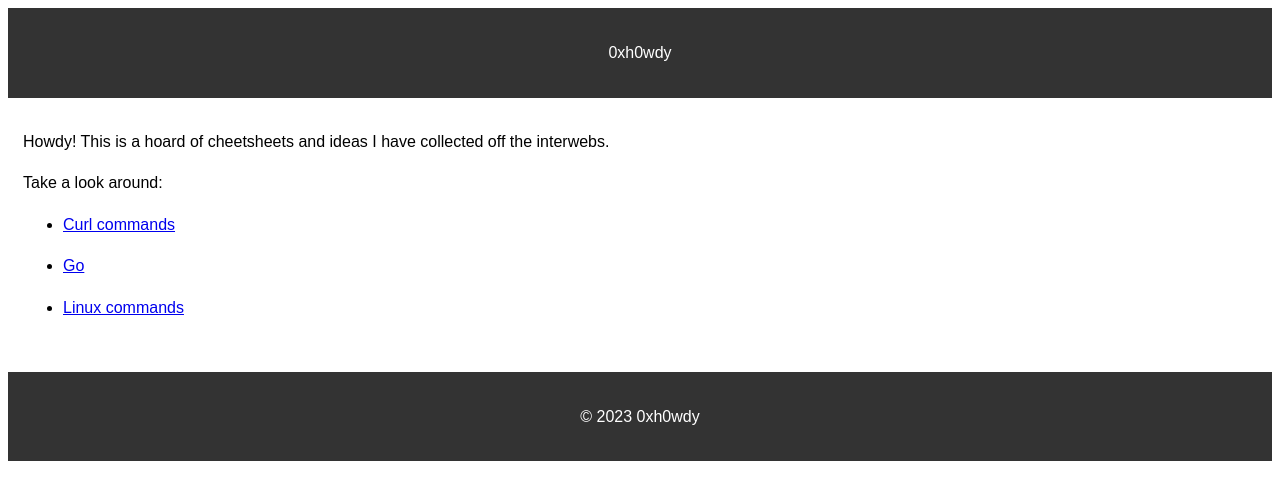
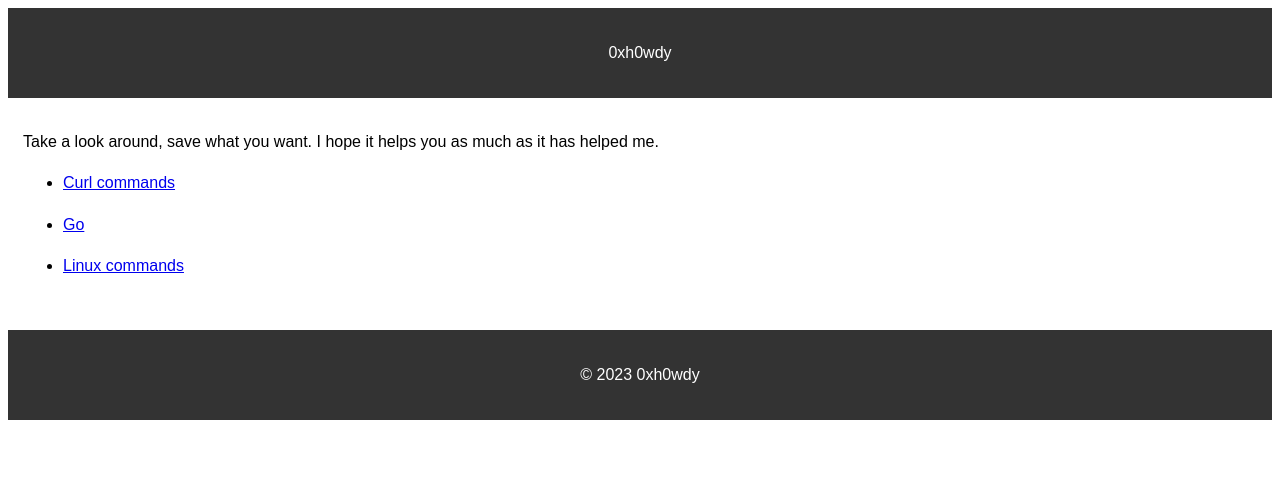
Before and after one commit to 0xh0wdy/0xh0wdy.github.io, a Jekyll site: the page built from index.md, in a window 1280 px wide. Shown: the top 500 px of the page. Built offline with Jekyll 4.4.1, drawn with Linux system fonts in a browser that asks for light colours; our own code applies the rules of GitHub Pages for plain Markdown files.

Commit message:
Update index.md

```diff
--- a/index.md
+++ b/index.md
@@ -2,9 +2,8 @@
 layout:default
 title: 0xh0wdy
 ---
-Howdy! This is a hoard of cheetsheets and ideas I have collected off the interwebs.
 
-Take a look around:
+Take a look around, save what you want. I hope it helps you as much as it has helped me.
 
 {% for guide in site.guides %}
 - [{{ guide.title }}]({{ guide.url | relative_url }})
```
